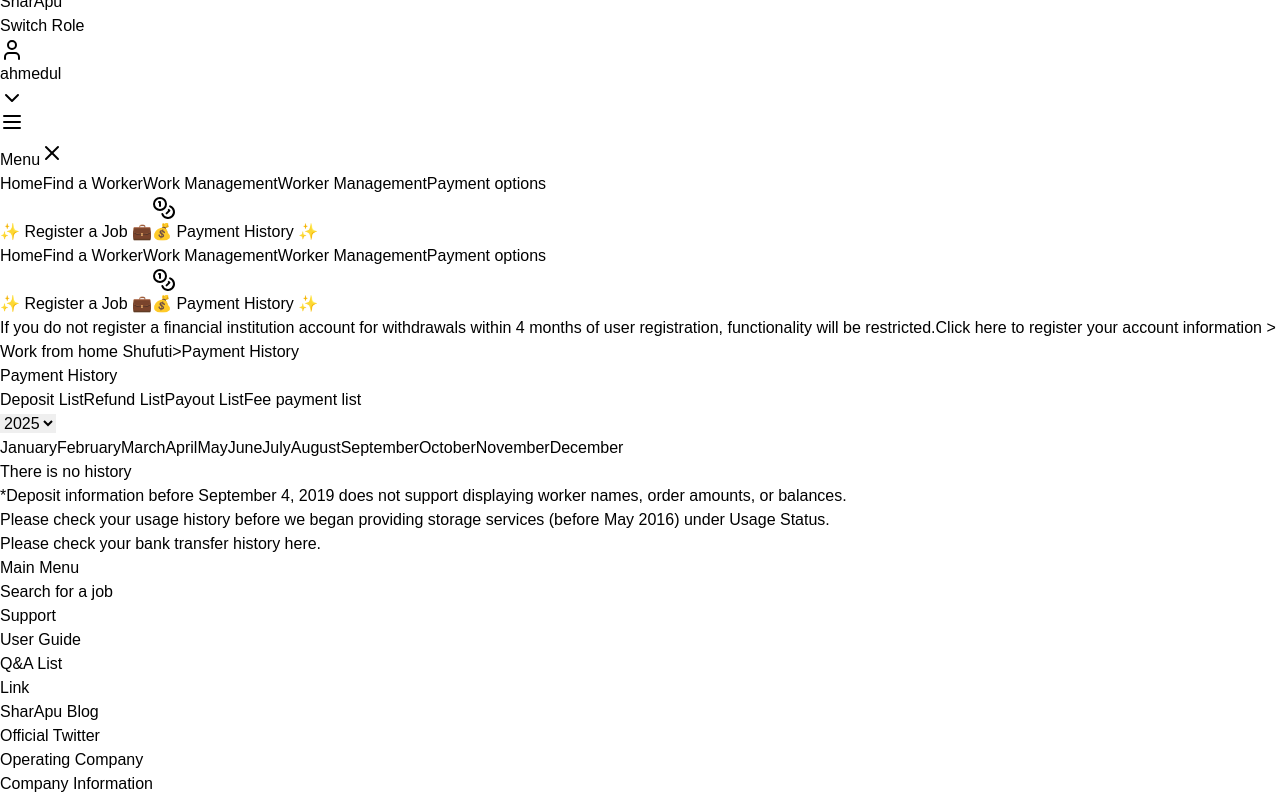
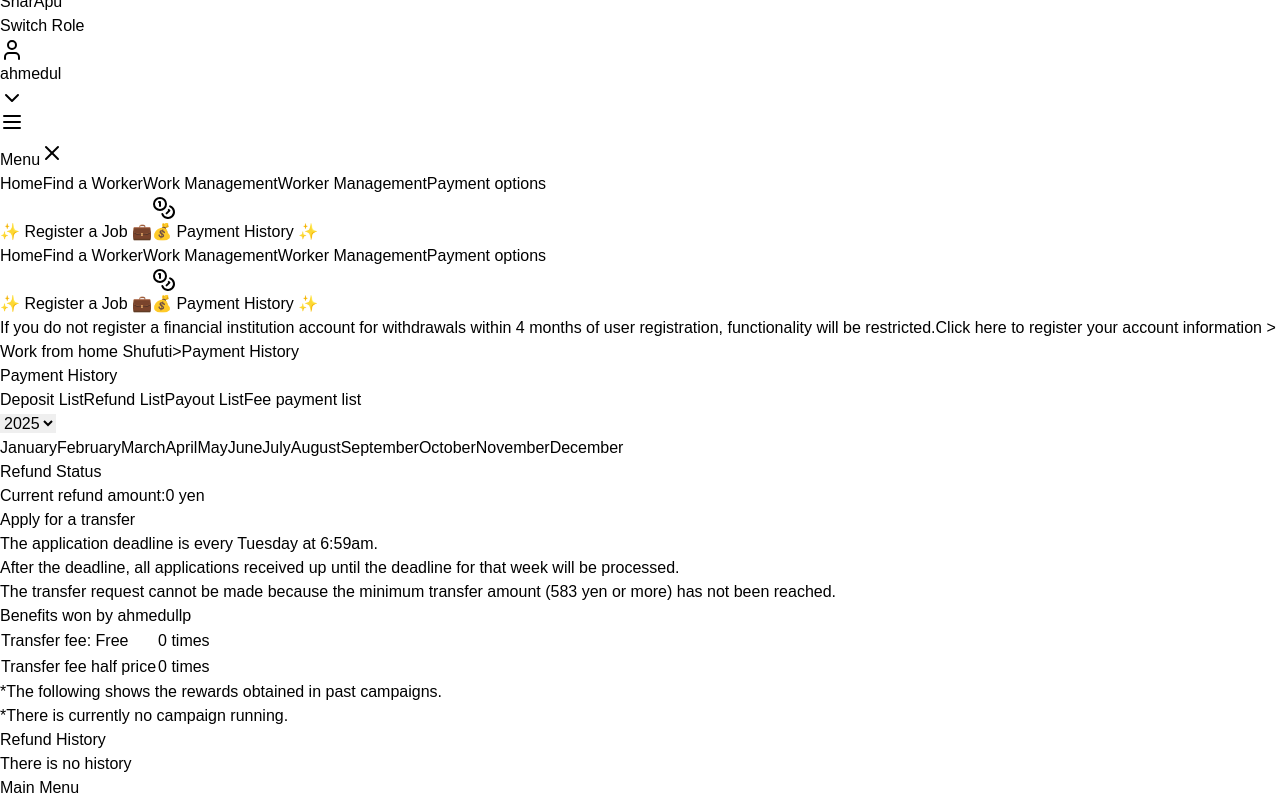
Before and after one commit to SumaiyaTarannumNoor/SharApu-Job-Portal, a React (Vite) app: page /hirer-payment-history in a window 1280 px wide. Both pictures are taken after a click on the button "Refund List". Shown: the part 765-1565 px from the top of the page. Built offline with nearby package versions, Linux system fonts and the light colour scheme.

Commit message:
RefundList Section Added into the HirerPaymentHistory

```diff
--- a/src/components/Profile/HirerProfile/HirerPaymentHistory.jsx
+++ b/src/components/Profile/HirerProfile/HirerPaymentHistory.jsx
@@ -1,6 +1,6 @@
 import React, { useState } from 'react';
 import { Link } from 'react-router-dom';
-import { User, ChevronDown, Calendar } from 'lucide-react';
+import { User, ChevronDown } from 'lucide-react';
 import HirerDrawerNavigation from './HirerDrawerNavigation';
 
 const HirerPaymentHistory = () => {
@@ -26,13 +26,6 @@ const HirerPaymentHistory = () => {
   const months = [
     'January', 'February', 'March', 'April', 'May', 'June',
     'July', 'August', 'September', 'October', 'November', 'December'
-  ];
-
-  const tabs = [
-    { id: 'deposit', label: 'Deposit List' },
-    { id: 'refund', label: 'Refund List' },
-    { id: 'payout', label: 'Payout List' },
-    { id: 'fee', label: 'Fee payment list' }
   ];
 
   return (
@@ -101,22 +94,39 @@ const HirerPaymentHistory = () => {
         <h1 className="text-2xl font-bold text-gray-900 mb-8">Payment History</h1>
 
         {/* Tabs */}
-        <div className="border-b border-gray-200">
-          <div className="flex space-x-1">
-            {tabs.map((tab) => (
+        <div className="flex border-b border-gray-200">
           <button
-                key={tab.id}
-                onClick={() => setActiveTab(tab.id)}
-                className={`py-3 px-6 text-sm font-medium rounded-t-lg transition-colors ${
-                  activeTab === tab.id
-                    ? 'bg-pink-500 text-white'
-                    : 'text-gray-500 hover:text-pink-600 hover:bg-pink-50'
+            onClick={() => setActiveTab('deposit')}
+            className={`px-8 py-2 text-sm font-medium border-b-2 transition-colors ${
+              activeTab === 'deposit' ? 'border-pink-500 text-pink-600' : 'border-transparent text-gray-500 hover:text-pink-600'
             }`}
           >
-                {tab.label}
+            Deposit List
           </button>
-            ))}
-          </div>
+          <button
+            onClick={() => setActiveTab('refund')}
+            className={`px-8 py-2 text-sm font-medium border-b-2 transition-colors ${
+              activeTab === 'refund' ? 'border-pink-500 text-pink-600' : 'border-transparent text-gray-500 hover:text-pink-600'
+            }`}
+          >
+            Refund List
+          </button>
+          <button
+            onClick={() => setActiveTab('payout')}
+            className={`px-8 py-2 text-sm font-medium border-b-2 transition-colors ${
+              activeTab === 'payout' ? 'border-pink-500 text-pink-600' : 'border-transparent text-gray-500 hover:text-pink-600'
+            }`}
+          >
+            Payout List
+          </button>
+          <button
+            onClick={() => setActiveTab('fee')}
+            className={`px-8 py-2 text-sm font-medium border-b-2 transition-colors ${
+              activeTab === 'fee' ? 'border-pink-500 text-pink-600' : 'border-transparent text-gray-500 hover:text-pink-600'
+            }`}
+          >
+            Fee payment list
+          </button>
         </div>
 
         {/* Year and Month Selection */}
@@ -144,7 +154,8 @@ const HirerPaymentHistory = () => {
           </div>
         </div>
 
-        {/* No History Message */}
+        {/* Tab Content */}
+        {activeTab === 'deposit' && (
           <div className="bg-pink-50 rounded-lg p-8 text-center">
             <div className="text-pink-800 mb-4">There is no history</div>
             <div className="text-sm text-pink-600 space-y-2">
@@ -153,6 +164,91 @@ const HirerPaymentHistory = () => {
               <p>Please check your bank transfer history <Link to="#" className="text-pink-500 hover:text-pink-700 underline">here</Link>.</p>
             </div>
           </div>
+        )}
+
+        {activeTab === 'refund' && (
+          <div className="space-y-6">
+            {/* Refund Status */}
+            <div className="bg-white rounded-lg shadow-sm overflow-hidden">
+              <div className="bg-pink-500 px-4 py-2">
+                <h3 className="text-white font-medium">Refund Status</h3>
+              </div>
+              <div className="p-4 space-y-4">
+                <div className="flex items-center gap-2">
+                  <span className="text-gray-700">Current refund amount:</span>
+                  <span className="text-lg font-semibold text-pink-600">0 yen</span>
+                </div>
+              </div>
+            </div>
+
+            {/* Apply for Transfer Section */}
+            <div className="bg-white rounded-lg shadow-sm overflow-hidden">
+              <div className="bg-pink-500 px-4 py-2">
+                <h3 className="text-white font-medium">Apply for a transfer</h3>
+              </div>
+              <div className="p-6 bg-pink-50">
+                <div className="space-y-3">
+                  <p className="text-pink-800">The application deadline is every Tuesday at 6:59am.</p>
+                  <p className="text-pink-800">After the deadline, all applications received up until the deadline for that week will be processed.</p>
+                  <p className="text-pink-600 text-sm italic">
+                    The transfer request cannot be made because the minimum transfer amount (583 yen or more) has not been reached.
+                  </p>
+                </div>
+              </div>
+            </div>
+
+            {/* Benefits Section */}
+            <div className="bg-white rounded-lg shadow-sm overflow-hidden">
+              <div className="bg-pink-500 px-4 py-2">
+                <h3 className="text-white font-medium">Benefits won by ahmedullp</h3>
+              </div>
+              <div className="p-4">
+                <div className="border rounded-lg overflow-hidden">
+                  <table className="w-full">
+                    <tbody>
+                      <tr className="border-b">
+                        <td className="px-4 py-3 bg-pink-50 text-pink-800">Transfer fee: Free</td>
+                        <td className="px-4 py-3 text-pink-600">0 times</td>
+                      </tr>
+                      <tr>
+                        <td className="px-4 py-3 bg-pink-50 text-pink-800">Transfer fee half price</td>
+                        <td className="px-4 py-3 text-pink-600">0 times</td>
+                      </tr>
+                    </tbody>
+                  </table>
+                </div>
+                <div className="mt-3 space-y-2 text-sm text-pink-600">
+                  <p>*The following shows the rewards obtained in past campaigns.</p>
+                  <p>*There is currently no campaign running.</p>
+                </div>
+              </div>
+            </div>
+
+            {/* Refund History */}
+            <div className="bg-white rounded-lg shadow-sm overflow-hidden">
+              <div className="bg-pink-500 px-4 py-2">
+                <h3 className="text-white font-medium">Refund History</h3>
+              </div>
+              <div className="p-4">
+                <div className="text-center py-8 text-pink-600">
+                  There is no history
+                </div>
+              </div>
+            </div>
+          </div>
+        )}
+
+        {activeTab === 'payout' && (
+          <div className="bg-pink-50 rounded-lg p-8 text-center">
+            <div className="text-pink-800">There is no history</div>
+          </div>
+        )}
+
+        {activeTab === 'fee' && (
+          <div className="bg-pink-50 rounded-lg p-8 text-center">
+            <div className="text-pink-800">There is no history</div>
+          </div>
+        )}
       </div>
     </div>
   );
```
Lines whose indentation alone changed are shown as unchanged.
